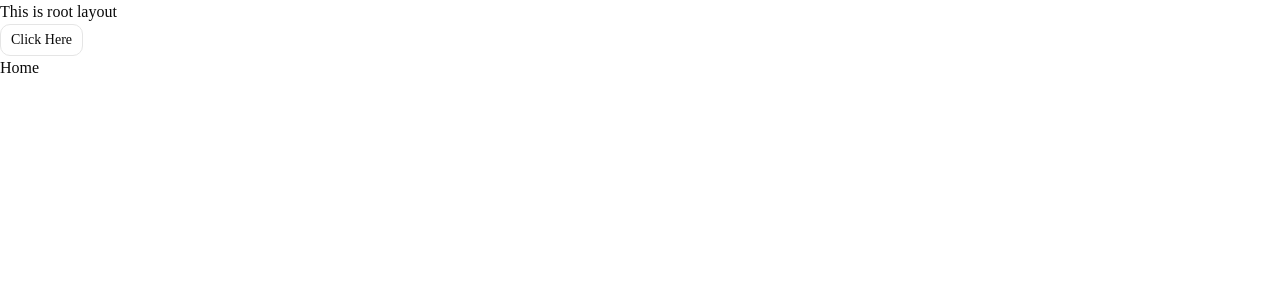
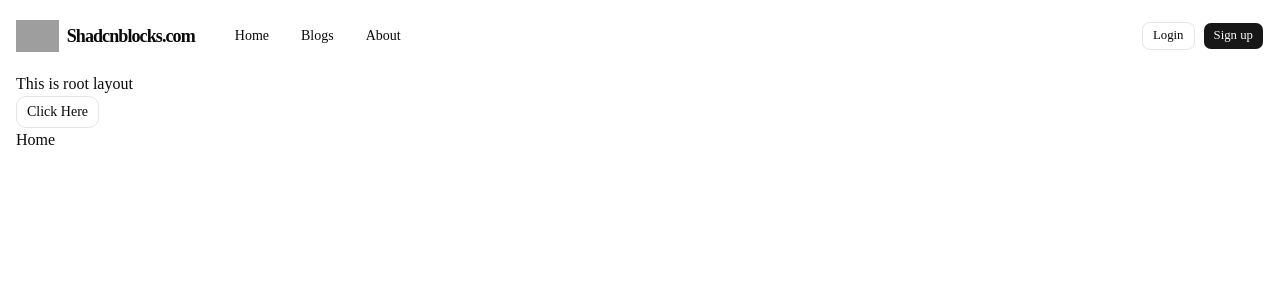
Before and after one commit to pobittra1/blog-app-client, a Next.js app: page / in a window 1280 px wide. Shown: the top 300 px of the page. Built offline with nearby package versions, Linux system fonts and the light colour scheme; grey boxes are pictures that could not be loaded.

Commit message:
refactor: changes for root layout

```diff
--- a/src/app/globals.css
+++ b/src/app/globals.css
@@ -49,8 +49,6 @@
 }
 
 :root {
-  --background: oklch(1 0 0);
-  --foreground: oklch(0.145 0 0);
   --card: oklch(1 0 0);
   --card-foreground: oklch(0.145 0 0);
   --popover: oklch(1 0 0);
@@ -81,6 +79,8 @@
   --sidebar-accent-foreground: oklch(0.205 0 0);
   --sidebar-border: oklch(0.922 0 0);
   --sidebar-ring: oklch(0.708 0 0);
+  --background: oklch(1 0 0);
+  --foreground: oklch(0.145 0 0);
 }
 
 .dark {
--- a/src/app/layout.tsx
+++ b/src/app/layout.tsx
@@ -1,6 +1,7 @@
 import type { Metadata } from "next";
 import { Geist, Geist_Mono } from "next/font/google";
 import "./globals.css";
+import { Navbar } from "@/components/layout/Navbar";
 
 const geistSans = Geist({
   variable: "--font-geist-sans",
@@ -23,7 +24,8 @@ export default function RootLayout({ children }: LayoutProps<"/">) {
       lang="en"
       className={`${geistSans.variable} ${geistMono.variable} h-full antialiased`}
     >
-      <body className="min-h-full flex flex-col">
+      <body className="min-h-full flex flex-col px-4">
+        <Navbar></Navbar>
         <h1>This is root layout</h1>
         {children}</body>
     </html>
```
